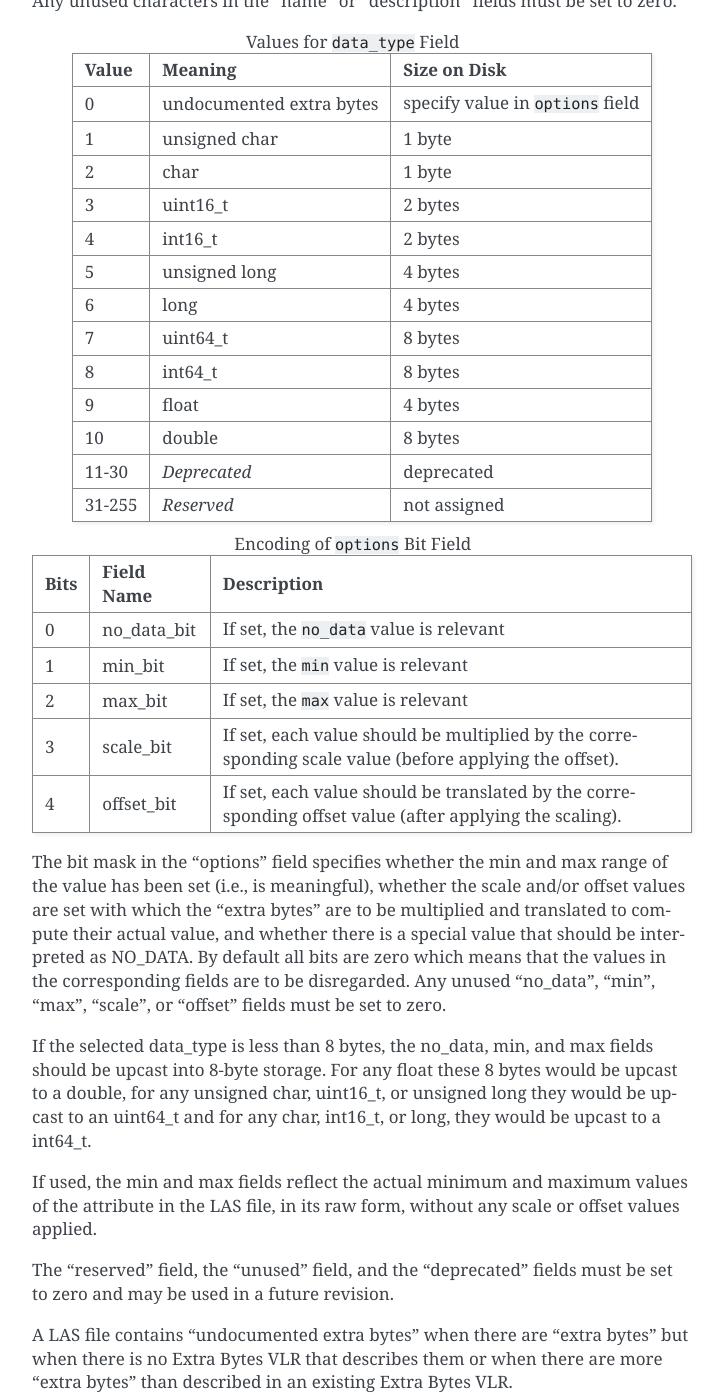
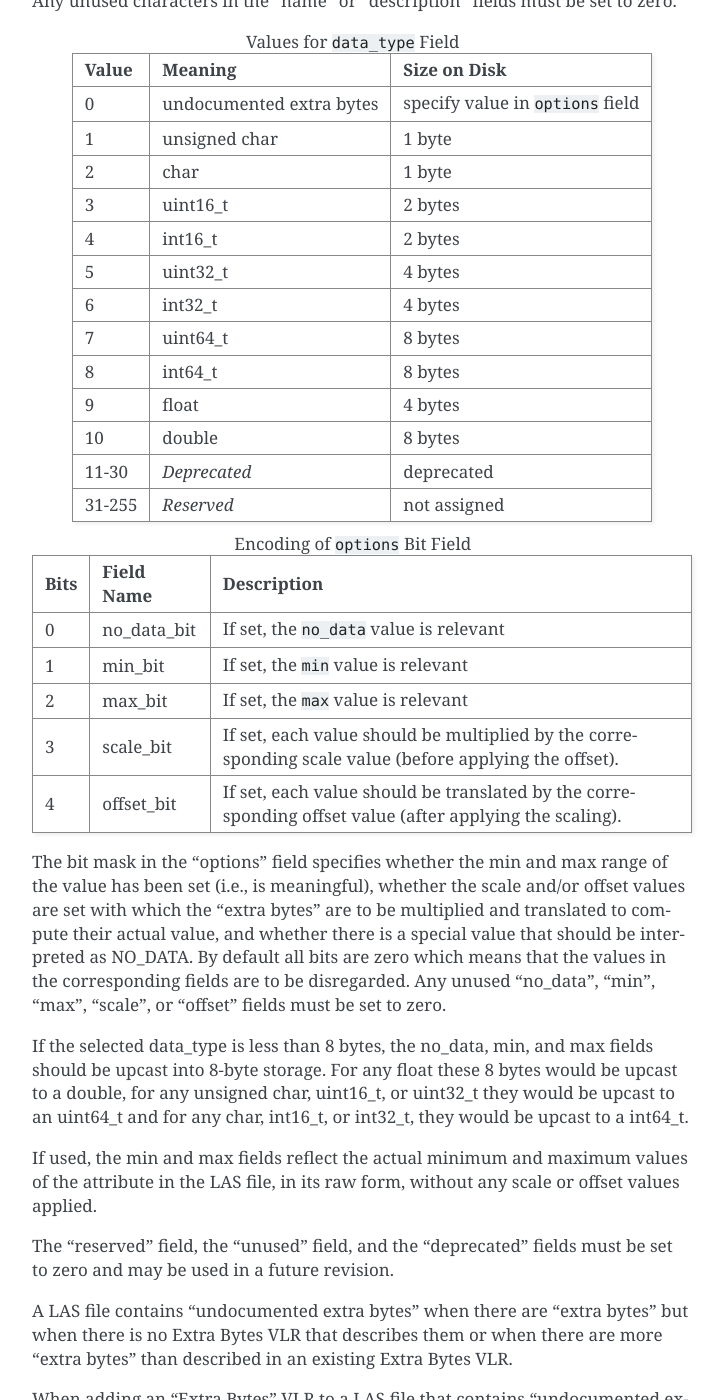
Before and after one commit to ASPRSorg/LAS, a Sphinx documentation site: the page built from source/04_optional_vlrs.txt, in a window 1280 px wide and 1400 px high, scrolled down 2249 px. Shown: the whole window, without its empty margins (388-1112 px from the left). Built offline with Sphinx 7.4.7, drawn with Linux system fonts in a browser that asks for light colours; some of the changed text lies outside the part shown.

Commit message:
Replace (unsigned) long with uint32_t/int32_t

```diff
--- a/source/04_optional_vlrs.txt
+++ b/source/04_optional_vlrs.txt
@@ -135,9 +135,9 @@ Any unused characters in the "name" or "description" fields must be set to zero.
     +------------+-------------------------------+-------------------+
     | 4          | int16_t                       | 2 bytes           |
     +------------+-------------------------------+-------------------+
-    | 5          | unsigned long                 | 4 bytes           |
+    | 5          | uint32_t                      | 4 bytes           |
     +------------+-------------------------------+-------------------+
-    | 6          | long                          | 4 bytes           |
+    | 6          | int32_t                       | 4 bytes           |
     +------------+-------------------------------+-------------------+
     | 7          | uint64_t                      | 8 bytes           |
     +------------+-------------------------------+-------------------+
@@ -186,8 +186,8 @@ values in the corresponding fields are to be disregarded. Any unused
 
 If the selected data_type is less than 8 bytes, the no_data, min, and max fields
 should be upcast into 8-byte storage. For any float these 8 bytes would be
-upcast to a double, for any unsigned char, uint16_t, or unsigned long
-they would be upcast to an uint64_t and for any char, int16_t, or long,
+upcast to a double, for any unsigned char, uint16_t, or uint32_t
+they would be upcast to an uint64_t and for any char, int16_t, or int32_t,
 they would be upcast to a int64_t.
 
 If used, the min and max fields reflect the actual minimum and maximum values
@@ -257,9 +257,9 @@ dataset, the LAS file supports up to 255 Waveform Packet Descriptors.
     +------------------------------+-------------------------+-----------+--------------+
     | Waveform Compression Type    | unsigned char           | 1 byte    | yes          |
     +------------------------------+-------------------------+-----------+--------------+
-    | Number of Samples            | unsigned long           | 4 bytes   | yes          |
+    | Number of Samples            | uint32_t                | 4 bytes   | yes          |
     +------------------------------+-------------------------+-----------+--------------+
-    | Temporal Sample Spacing      | unsigned long           | 4 bytes   | yes          |
+    | Temporal Sample Spacing      | uint32_t                | 4 bytes   | yes          |
     +------------------------------+-------------------------+-----------+--------------+
     | Digitizer Gain               | double                  | 8 bytes   | yes          |
     +------------------------------+-------------------------+-----------+--------------+
```
Also changed, not shown: 4 other files.
